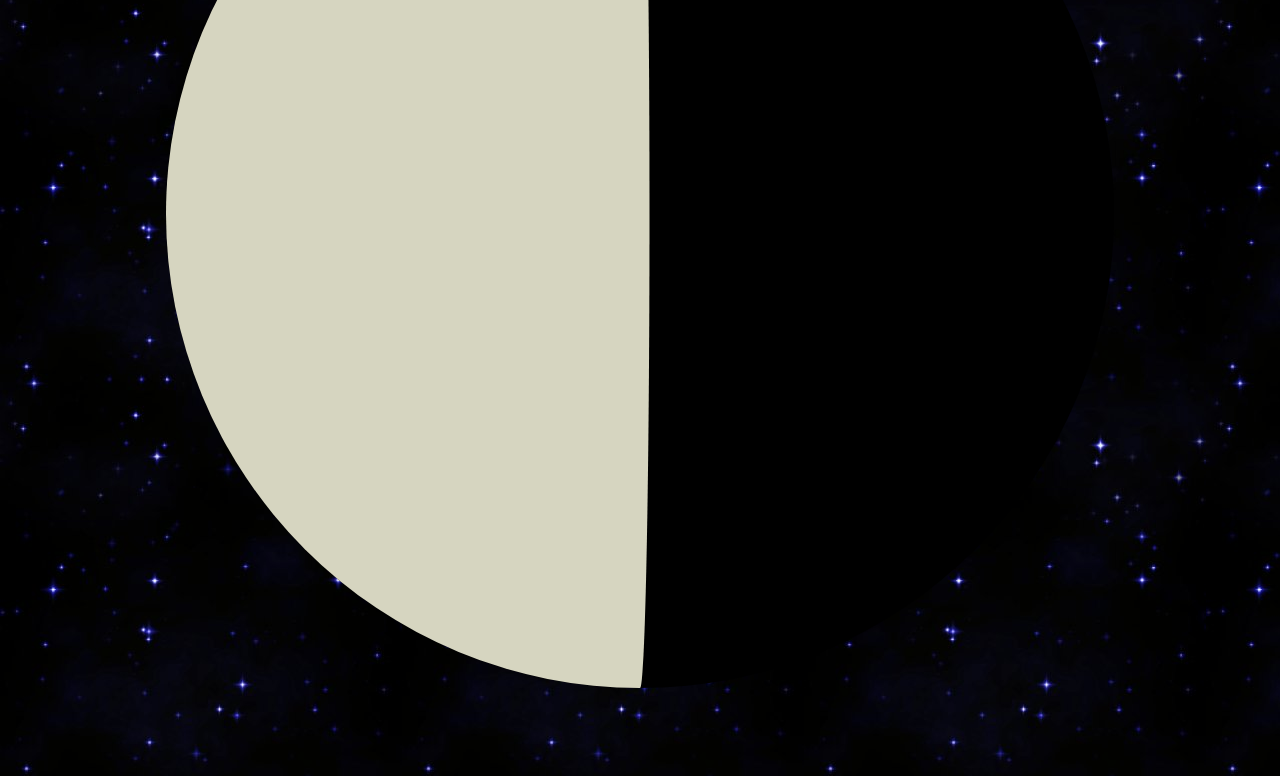
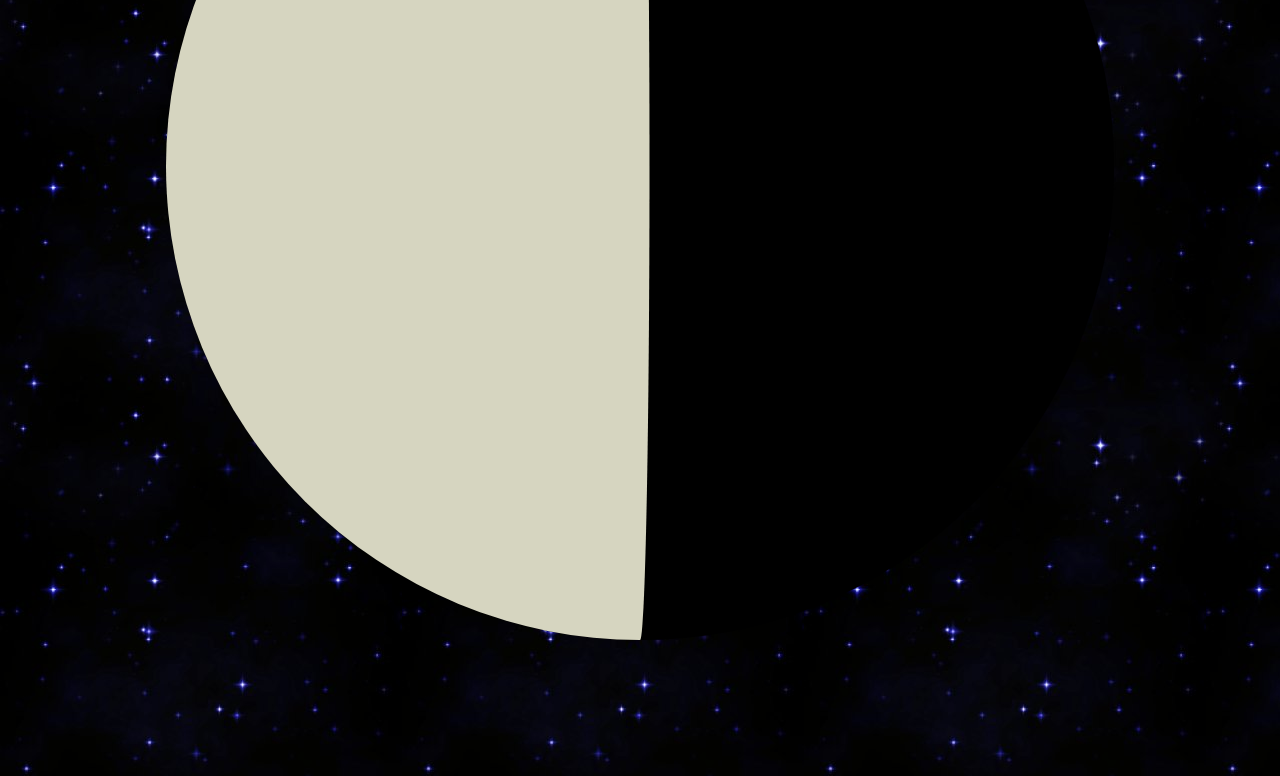
Before and after one commit to tingletech/moon-phase, a plain HTML site: page index.html in a window 1280 px wide. Shown: the part 316-1092 px from the top of the page. Drawn offline with Linux system fonts and the light colour scheme.

Commit message:
the moon is way down the page on the iPhone

```diff
--- a/index.html
+++ b/index.html
@@ -8,7 +8,7 @@
         background-color:black;
         background-image: url('background.jpg');
       }
-      #moon { margin-top: 3em; }
+      /* #moon { margin-top: 3em; } */
     </style>
     <meta charset="utf-8" />
   </head>
```
